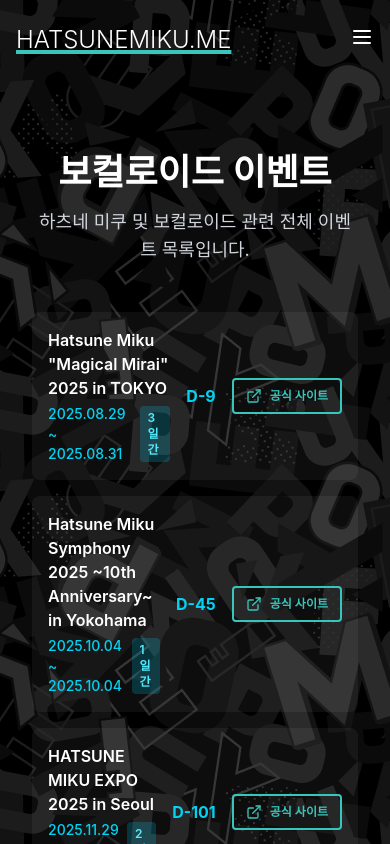
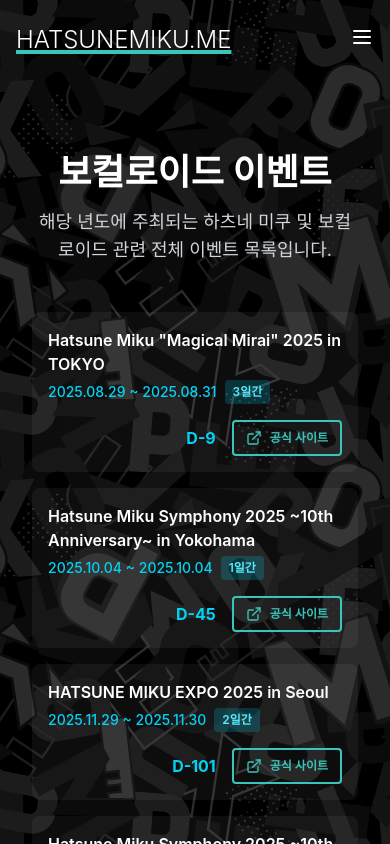
Before and after one commit to laterre39/hatsunemiku-me-service-2025, a Next.js app: page /event in a window 390 px wide. Shown: the top 844 px of the page. Built offline with nearby package versions, Linux system fonts and the light colour scheme.

Commit message:
design(event): 이벤트 페이지 모바일 요소 최적화 적용

```diff
--- a/src/app/event/page.tsx
+++ b/src/app/event/page.tsx
@@ -43,7 +43,7 @@
         <main className="mx-auto max-w-4xl py-12 px-4 text-gray-300">
             <div className="text-center mb-12">
                 <h1 className="text-4xl font-bold text-white mb-4">보컬로이드 이벤트</h1>
-                <p className="text-lg">하츠네 미쿠 및 보컬로이드 관련 전체 이벤트 목록입니다.</p>
+                <p className="text-lg">해당 년도에 주최되는 하츠네 미쿠 및 보컬로이드 관련 전체 이벤트 목록입니다.</p>
             </div>
 
             <div className="text-white">
@@ -86,19 +86,26 @@
                         }
 
                         return (
-                            <li key={event.eventName} className="bg-white/5 rounded-lg p-4 grid grid-cols-[1fr_auto_auto] items-center gap-4 md:gap-6">
+                            <li key={event.eventName} className="bg-white/5 rounded-lg p-4 flex flex-col md:flex-row md:items-center md:justify-between gap-4">
+                                {/* Left side on desktop, top on mobile */}
                                 <div>
                                     <p className="font-semibold text-base md:text-lg">{event.eventName}</p>
                                     <p className="flex items-center text-sm md:text-base font-medium text-cyan-400 mt-1">{dateDisplay}</p>
                                 </div>
-                                <div className="justify-self-end">{status}</div>
-                                <div className="justify-self-end">
+
+                                {/* Right side on desktop, bottom on mobile (aligned right) */}
+                                <div className="flex items-center justify-end gap-4 self-end md:self-auto md:gap-6">
+                                    <div className="font-bold">
+                                        {status}
+                                    </div>
+                                    <div>
                                         {event.eventSite && (
                                             <a href={event.eventSite} target="_blank" rel="noopener noreferrer" className="flex items-center gap-2 rounded border-2 border-[#39C5BB] px-3 py-2 text-xs md:text-sm font-semibold text-[#39C5BB] transition-colors hover:bg-[#39C5BB] hover:text-white">
                                                 <ExternalLink size={16} />
                                                 <span>공식 사이트</span>
                                             </a>
                                         )}
+                                    </div>
                                 </div>
                             </li>
                         );
```
Lines whose indentation alone changed are shown as unchanged.
